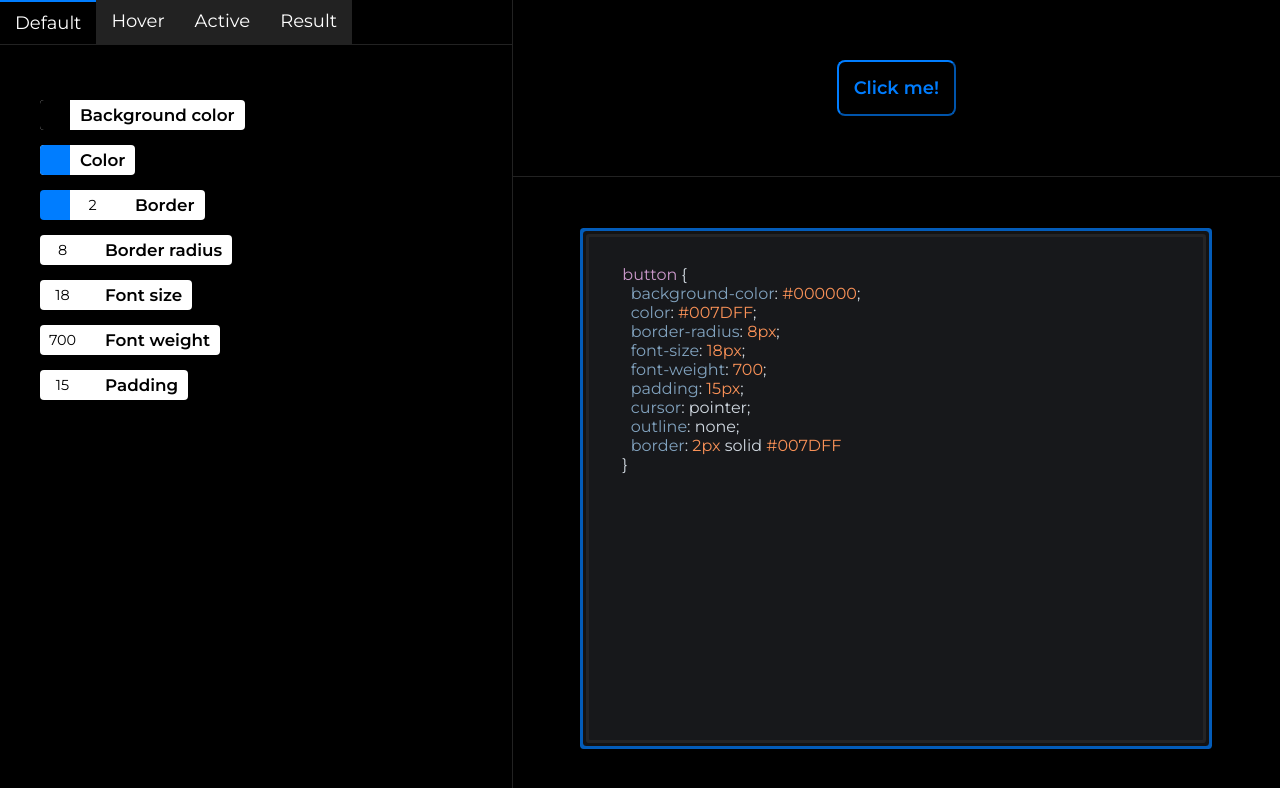
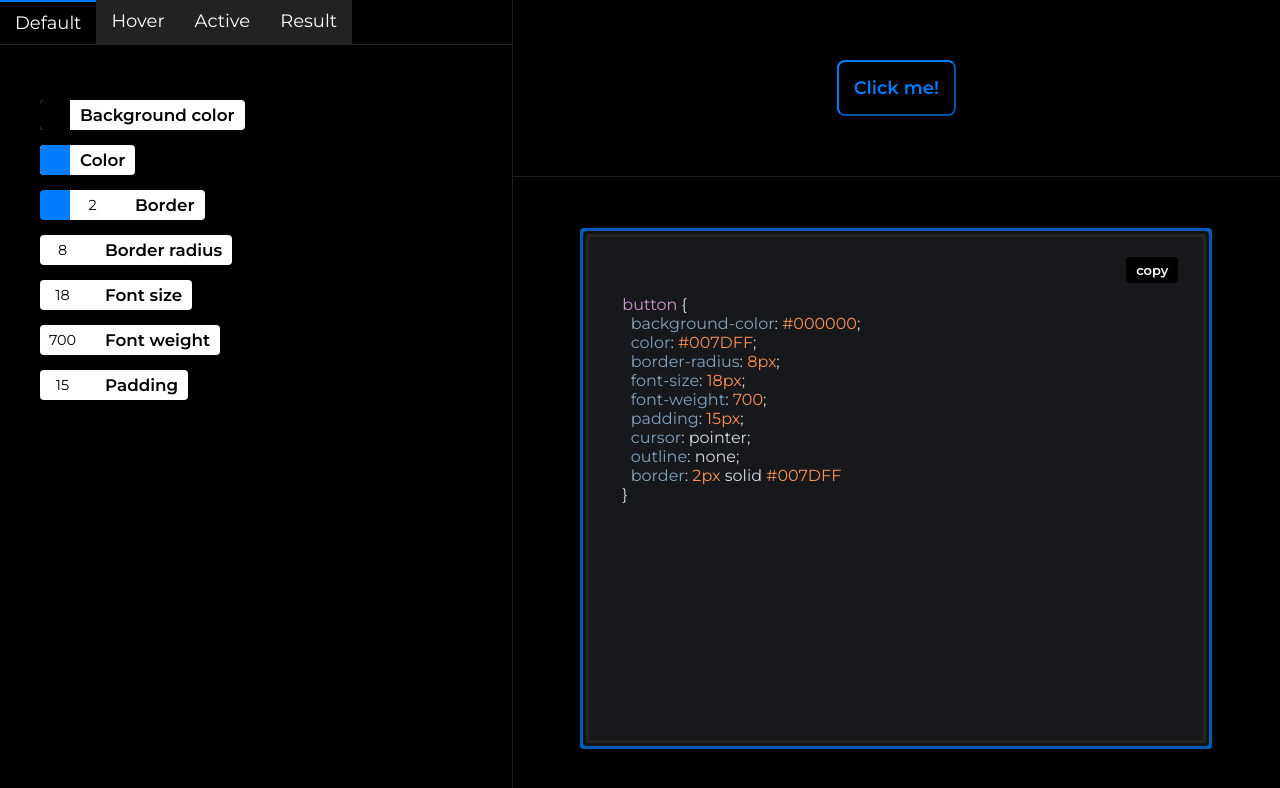
Before and after one commit to linus345/component-maker, a React (Create React App) app: page / in a window 1280 px wide. Shown: the top 788 px of the page. Built offline with nearby package versions, Linux system fonts and the light colour scheme.

Commit message:
added copy button and fixed issue with the code not updating

```diff
--- a/src/components/App.js
+++ b/src/components/App.js
@@ -55,19 +55,18 @@ function App() {
             <CodeSection
               styles={styles}
               selectedTab={selectedTab}
-              result={1}
               allStyles={[
                 {
                   styles: styles,
-                  pseudo: "",
+                  pseudo: "default",
                 },
                 {
                   styles: hoverStyles,
-                  pseudo: ":hover",
+                  pseudo: "hover",
                 },
                 {
                   styles: activeStyles,
-                  pseudo: ":active",
+                  pseudo: "active",
                 },
               ]}
             />
--- a/src/components/CodeSection.js
+++ b/src/components/CodeSection.js
@@ -1,31 +1,26 @@
-import React, { useEffect, useRef } from 'react';
+import React, { useState, useEffect, useRef } from 'react';
 import styled from 'styled-components';
 import hljs from 'highlight.js/lib/highlight';
 import 'highlight.js/styles/rainbow.css';
 import css from 'highlight.js/lib/languages/css';
 
-function stylesToCSS(styles) {
+function formatStyles(styles, selectedTab) {
   const copy = Object.assign({}, styles);
   // format border property
   const border = `${copy["border-width"]} solid ${copy["border-color"]}`;
   copy["border"] = border;
   delete copy["border-width"];
   delete copy["border-color"];
-  return JSON.stringify(copy, null, 2)
+  // format pseudo element
+  const pseudo = selectedTab === "default" ? "" : `:${selectedTab}`;
+  return `button${pseudo} ${JSON.stringify(copy, null, 2)
     .replace(/"/g, "")
-    .replace(/,/g, ";");
+    .replace(/,/g, ";")}\n\n`
 }
 
-function CodeSection({ styles, selectedTab, result, allStyles = null }) {
+function CodeSection({ styles, selectedTab, allStyles = null }) {
+  const [isCopied, setIsCopied] = useState("copy");
   const codeRef = useRef(null);
-  let hlCode;
-  let selector;
-  if(!allStyles) {
-    hlCode = stylesToCSS(styles);
-    selector = `button${selectedTab !== "default" && !result ? (
-      ":"+selectedTab
-    ) : ""}`
-  }
 
   useEffect(() => {
     hljs.registerLanguage('css', css);
@@ -35,35 +30,40 @@ function CodeSection({ styles, selectedTab, result, allStyles = null }) {
     if(codeRef && codeRef.current) {
       hljs.highlightBlock(codeRef.current);
     }
-  }, [codeRef, styles, selector]);
+    setIsCopied("copy");
+  }, [codeRef, styles, selectedTab]);
 
   return (
     <StyledCodeSection>
       <div className="code-box">
-        <pre
-          ref={codeRef}
-        >
-          {!allStyles ? (
-            <code
-              className="css"
-            >
-              {`${selector} ${hlCode}`}
-            </code>
-          ) : (
-            <>
-              {allStyles.map(({ styles, pseudo }) => {
-                const hlCode = stylesToCSS(styles);
-                return (
-                  <code
-                    key={`1${pseudo}`}
-                    className="css"
-                  >
-                    {`button${pseudo} ${hlCode}\n\n`}
-                  </code>
-                );
-              })}
-            </>
-          )}
+        {navigator.clipboard && (
+          <button
+            className="copy"
+            onClick={async () => {
+              try {
+                navigator.clipboard.writeText(codeRef.current.innerText);
+                setIsCopied("copied");
+              } catch (e) {
+                setIsCopied("failed");
+              }
+            }}
+          >
+            {isCopied}
+          </button>
+        )}
+        <pre>
+          <code
+            ref={codeRef}
+            className="css"
+          >
+            {allStyles ? (
+              allStyles.map(styles => (
+                formatStyles(styles.styles, styles.pseudo)
+              ))
+            ) : (
+              formatStyles(styles, selectedTab)
+            )}
+          </code>
         </pre>
       </div>
     </StyledCodeSection>
@@ -82,6 +82,8 @@ const StyledCodeSection = styled.div`
   overflow: hidden;
 
   .code-box {
+    display: flex;
+    flex-direction: column;
     width: 80%;
     height: 100%;
     max-height: 100%;
@@ -94,6 +96,19 @@ const StyledCodeSection = styled.div`
     padding: 20px 25px;
     overflow: scroll;
 
+    button.copy {
+      align-self: flex-end;
+      background-color: #000;
+      border: none;
+      border-radius: 4px;
+      color: #fff;
+      padding: 5px 10px;
+      font-size: 13px;
+      font-weight: 700;
+      cursor: pointer;
+      margin-bottom: 4px;
+    }
+
     pre {
       background-color: #17181b;
       code {
```
